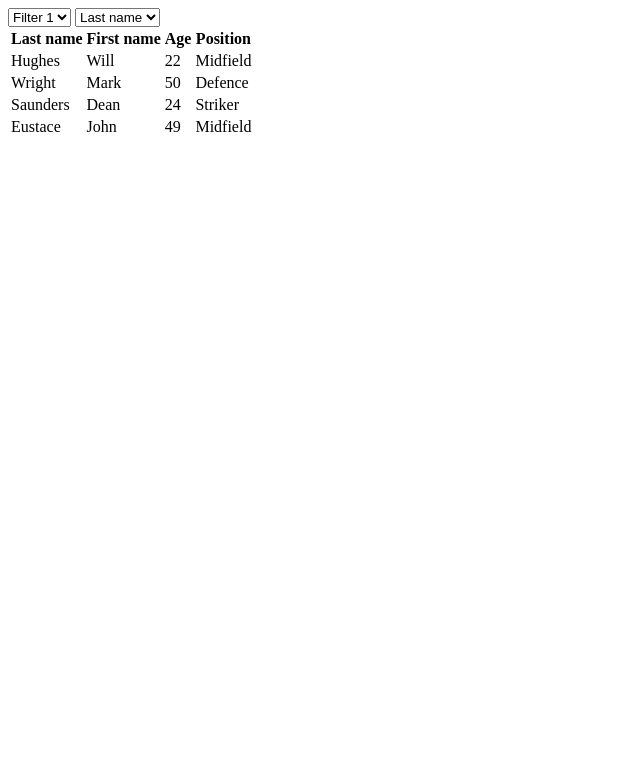
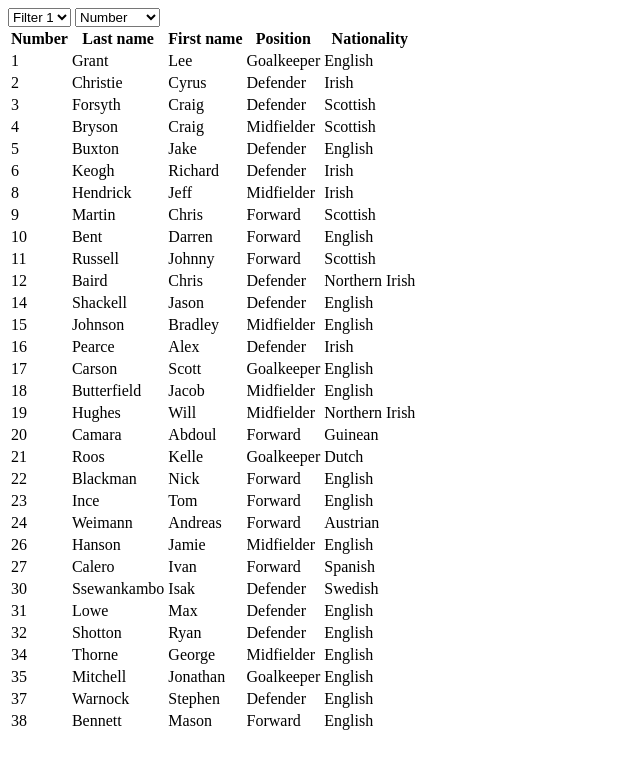
Before and after one commit to simonhudson/sort-filter, a plain HTML site: page index.html in a window 1280 px wide. Shown: the whole page, without its empty margins (0-640 px from the left). Drawn offline with Linux system fonts and the light colour scheme.

Commit message:
Increase data set

```diff
--- a/index.html
+++ b/index.html
@@ -7,26 +7,29 @@
 	<body>
 
 		<form class="js-sort-wrap">
-			<select class="js-filter" data-default-sort="lastname">
+			<select class="js-filter" data-default-filter="">
 				<option data-sort-values="firstname" value="filter-1">Filter 1</option>
 				<option data-sort-values="age" value="filter-2">Filter 2</option>
 				<option data-sort-values="lastname,position" value="filter-3">Filter 3</option>
 			</select>
-			<select class="js-sort" data-default-sort="lastname">
+			<select class="js-sort" data-default-sort="squadnumber">
+				<option data-sort-direction="ascending" selected value="squadnumber">Number</option>
+				<option data-sort-direction="ascending" value="lastname">Last name</option>
 				<option data-sort-direction="ascending" value="firstname">First name</option>
-				<option data-sort-direction="ascending" selected value="lastname">Last name</option>
-				<option data-sort-direction="descending" value="age">Age</option>
+				<!-- <option data-sort-direction="descending" value="age">Age</option> -->
 				<option data-sort-direction="ascending" value="position">Position</option>
+				<option data-sort-direction="ascending" value="nationality">Nationality</option>
 			</select>
 		</form>
 
 		<table>
 			<thead>
 				<tr>
+					<th id="squadnumber">Number</th>
 					<th id="lastname">Last name</th>
 					<th id="firstname">First name</th>
-					<th id="age">Age</th>
 					<th id="position">Position</th>
+					<th id="nationality">Nationality</th>
 				</tr>
 			</thead>
 			<tbody class="js-data-body">
--- a/main.js
+++ b/main.js
@@ -5,32 +5,252 @@ const filterEl = document.querySelector('.js-filter');
 
 const data = [
 	{
-		'id': 1,
-		'lastname': 'Hughes',
-		'firstname': 'Will',
-		'age': 22,
-		'position': 'Midfield'
+        "id": 1,
+        "squadnumber": 1,
+        "lastname": "Grant",
+        "firstname": "Lee",
+        "position": "Goalkeeper",
+        "nationality": "English"
     },
     {
-		'id': 2,
-		'lastname': 'Wright',
-		'firstname': 'Mark',
-		'age': 50,
-		'position': 'Defence'
+        "id": 2,
+        "squadnumber": 2,
+        "lastname": "Christie",
+        "firstname": "Cyrus",
+        "position": "Defender",
+        "nationality": "Irish"
     },
     {
-		'id': 3,
-		'lastname': 'Saunders',
-		'firstname': 'Dean',
-		'age': 24,
-		'position': 'Striker'
+        "id": 3,
+        "squadnumber": 3,
+        "lastname": "Forsyth",
+        "firstname": "Craig",
+        "position": "Defender",
+        "nationality": "Scottish"
     },
     {
-		'id': 4,
-		'lastname': 'Eustace',
-		'firstname': 'John',
-		'age': 49,
-		'position': 'Midfield'
+        "id": 4,
+        "squadnumber": 4,
+        "lastname": "Bryson",
+        "firstname": "Craig",
+        "position": "Midfielder",
+        "nationality": "Scottish"
+    },
+    {
+        "id": 5,
+        "squadnumber": 5,
+        "lastname": "Buxton",
+        "firstname": "Jake",
+        "position": "Defender",
+        "nationality": "English"
+    },
+    {
+        "id": 6,
+        "squadnumber": 6,
+        "lastname": "Keogh",
+        "firstname": "Richard",
+        "position": "Defender",
+        "nationality": "Irish"
+    },
+    {
+        "id": 8,
+        "squadnumber": 8,
+        "lastname": "Hendrick",
+        "firstname": "Jeff",
+        "position": "Midfielder",
+        "nationality": "Irish"
+    },
+    {
+        "id": 9,
+        "squadnumber": 9,
+        "lastname": "Martin",
+        "firstname": "Chris",
+        "position": "Forward",
+        "nationality": "Scottish"
+    },
+    {
+        "id": 10,
+        "squadnumber": 10,
+        "lastname": "Bent",
+        "firstname": "Darren",
+        "position": "Forward",
+        "nationality": "English"
+    },
+    {
+        "id": 11,
+        "squadnumber": 11,
+        "lastname": "Russell",
+        "firstname": "Johnny",
+        "position": "Forward",
+        "nationality": "Scottish"
+    },
+    {
+        "id": 12,
+        "squadnumber": 12,
+        "lastname": "Baird",
+        "firstname": "Chris",
+        "position": "Defender",
+        "nationality": "Northern Irish"
+    },
+    {
+        "id": 14,
+        "squadnumber": 14,
+        "lastname": "Shackell",
+        "firstname": "Jason",
+        "position": "Defender",
+        "nationality": "English"
+    },
+    {
+        "id": 15,
+        "squadnumber": 15,
+        "lastname": "Johnson",
+        "firstname": "Bradley",
+        "position": "Midfielder",
+        "nationality": "English"
+    },
+    {
+        "id": 16,
+        "squadnumber": 16,
+        "lastname": "Pearce",
+        "firstname": "Alex",
+        "position": "Defender",
+        "nationality": "Irish"
+    },
+    {
+        "id": 17,
+        "squadnumber": 17,
+        "lastname": "Carson",
+        "firstname": "Scott",
+        "position": "Goalkeeper",
+        "nationality": "English"
+    },
+    {
+        "id": 18,
+        "squadnumber": 18,
+        "lastname": "Butterfield",
+        "firstname": "Jacob",
+        "position": "Midfielder",
+        "nationality": "English"
+    },
+    {
+        "id": 19,
+        "squadnumber": 19,
+        "lastname": "Hughes",
+        "firstname": "Will",
+        "position": "Midfielder",
+        "nationality": "Northern Irish"
+    },
+    {
+        "id": 20,
+        "squadnumber": 20,
+        "lastname": "Camara",
+        "firstname": "Abdoul",
+        "position": "Forward",
+        "nationality": "Guinean"
+    },
+    {
+        "id": 21,
+        "squadnumber": 21,
+        "lastname": "Roos",
+        "firstname": "Kelle",
+        "position": "Goalkeeper",
+        "nationality": "Dutch"
+    },
+    {
+        "id": 22,
+        "squadnumber": 22,
+        "lastname": "Blackman",
+        "firstname": "Nick",
+        "position": "Forward",
+        "nationality": "English"
+    },
+    {
+        "id": 23,
+        "squadnumber": 23,
+        "lastname": "Ince",
+        "firstname": "Tom",
+        "position": "Forward",
+        "nationality": "English"
+    },
+    {
+        "id": 24,
+        "squadnumber": 24,
+        "lastname": "Weimann",
+        "firstname": "Andreas",
+        "position": "Forward",
+        "nationality": "Austrian"
+    },
+    {
+        "id": 26,
+        "squadnumber": 26,
+        "lastname": "Hanson",
+        "firstname": "Jamie",
+        "position": "Midfielder",
+        "nationality": "English"
+    },
+    {
+        "id": 27,
+        "squadnumber": 27,
+        "lastname": "Calero",
+        "firstname": "Ivan",
+        "position": "Forward",
+        "nationality": "Spanish"
+    },
+    {
+        "id": 30,
+        "squadnumber": 30,
+        "lastname": "Ssewankambo",
+        "firstname": "Isak",
+        "position": "Defender",
+        "nationality": "Swedish"
+    },
+    {
+        "id": 31,
+        "squadnumber": 31,
+        "lastname": "Lowe",
+        "firstname": "Max",
+        "position": "Defender",
+        "nationality": "English"
+    },
+    {
+        "id": 32,
+        "squadnumber": 32,
+        "lastname": "Shotton",
+        "firstname": "Ryan",
+        "position": "Defender",
+        "nationality": "English"
+    },
+    {
+        "id": 34,
+        "squadnumber": 34,
+        "lastname": "Thorne",
+        "firstname": "George",
+        "position": "Midfielder",
+        "nationality": "English"
+    },
+    {
+        "id": 35,
+        "squadnumber": 35,
+        "lastname": "Mitchell",
+        "firstname": "Jonathan",
+        "position": "Goalkeeper",
+        "nationality": "English"
+    },
+    {
+        "id": 37,
+        "squadnumber": 37,
+        "lastname": "Warnock",
+        "firstname": "Stephen",
+        "position": "Defender",
+        "nationality": "English"
+    },
+    {
+        "id": 38,
+        "squadnumber": 38,
+        "lastname": "Bennett",
+        "firstname": "Mason",
+        "position": "Forward",
+        "nationality": "English"
     }
 ];
 
@@ -53,7 +273,7 @@ const renderData = (dataToRender = data) => {
 
 const sortValues = (sortBy, isDescending) => {
 	return data.sort(function(a, b) {
-		return isDescending ? ~~(a[sortBy] < b[sortBy]) : ~~(a[sortBy] > b[sortBy]);
+		return isDescending ? (a[sortBy] < b[sortBy]) : (a[sortBy] > b[sortBy]);
 	});
 };
 
@@ -63,11 +283,11 @@ const doFilter = () => {
 
 const doSort = (sortByDefault, evt) => {
 	if (!sortEl) return;
-	console.log(evt);
 	sortByDefault = (sortByDefault === true);
 	const defaultSort = sortEl.dataset.defaultSort;
 	const selected = sortByDefault ? defaultSort : sortEl.options[sortEl.selectedIndex];
 	const sortBy = sortByDefault ? defaultSort : selected.value;
+	console.log(`sortBy: ${sortBy}`);
 	const direction = sortByDefault ? sortEl.querySelector(`[data-sort-direction]`) : selected.dataset.sortDirection;
 	const isDescending = direction === 'descending';
 	const sorted = sortValues(sortBy, isDescending);
```
Lines whose indentation alone changed are shown as unchanged.
